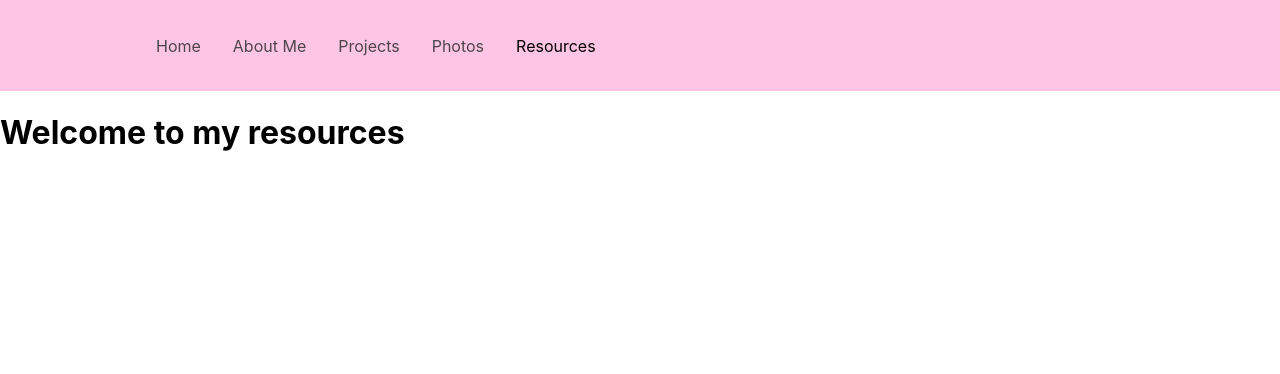
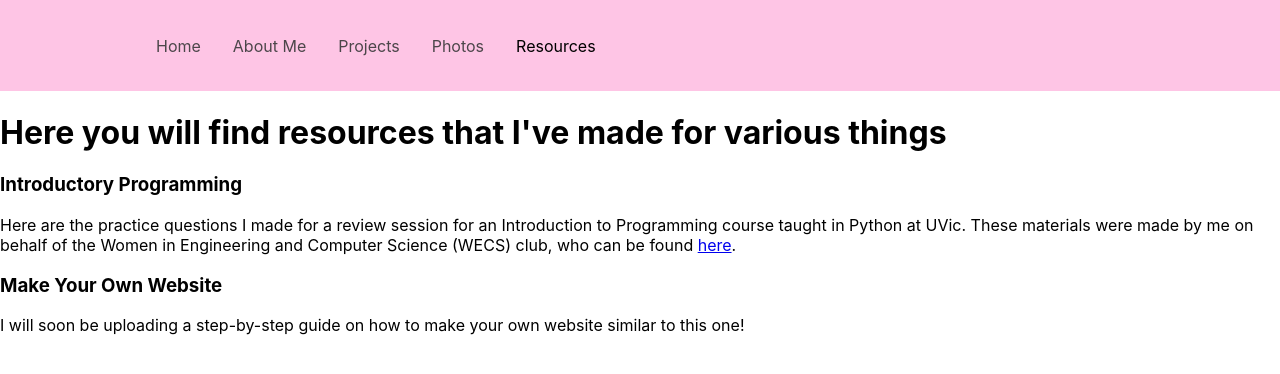
Before and after one commit to charliharrold/myapp, a React (Create React App) app: page /resources in a window 1280 px wide. Shown: the top 374 px of the page. Built offline with nearby package versions, Linux system fonts and the light colour scheme.

Commit message:
Added some information to the resources tab.

```diff
--- a/src/components/pages/resources.js
+++ b/src/components/pages/resources.js
@@ -4,15 +4,20 @@ import React from "react";
 
 const Resources = () => {
     return (
-        <div
-            style={{
-                display: "flex",
-                justifyContent: "centre",
-                alignItems: "centre",
-                height: "100vh",
-            }}
-        >
-            <h1>Welcome to my resources</h1>
+        <div>
+            <h1>Here you will find resources that I've made for various things</h1>
+
+            <h3>Introductory Programming</h3>
+            <p>
+                Here are the practice questions I made for a review session for an Introduction to Programming course
+                taught in Python at UVic. These materials were made by me on behalf of the Women in Engineering and Computer
+                Science (WECS) club, who can be found <a href="https://uvicwecsofficial.wixsite.com/wecsuvic">here</a>.
+            </p>
+
+            <h3>Make Your Own Website</h3>
+            <p>
+                I will soon be uploading a step-by-step guide on how to make your own website similar to this one!
+            </p>
         </div>
     );
 };
```
